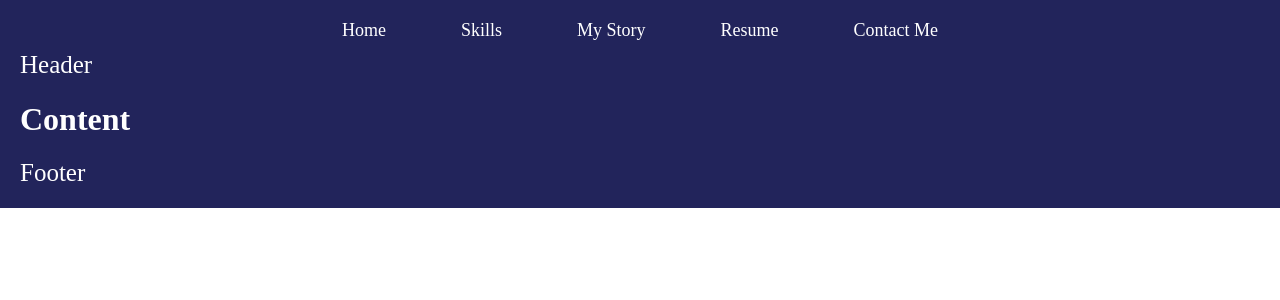
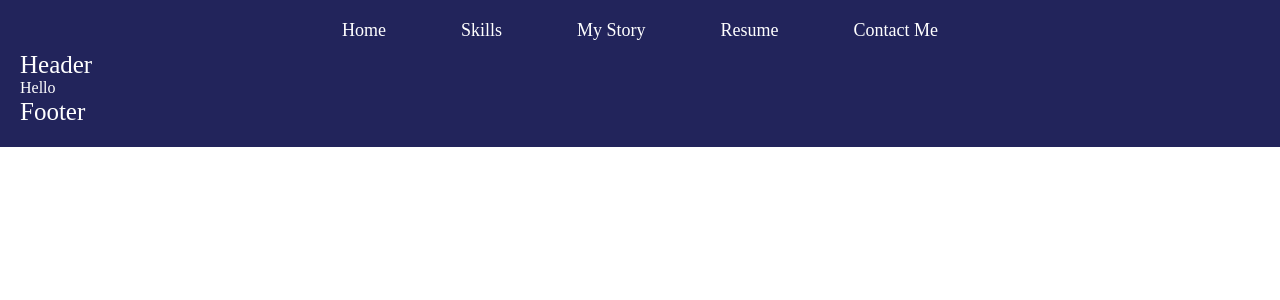
Before and after one commit to Bouderton/about-me, a React (Vite) app in the folder hello-vite/: page / in a window 1280 px wide. Shown: the top 300 px of the page. Built offline with nearby package versions, Linux system fonts and the light colour scheme.

Commit message:
main setup

```diff
--- a/hello-vite/src/components/App/App.jsx
+++ b/hello-vite/src/components/App/App.jsx
@@ -3,7 +3,7 @@ import { useState } from "react";
 // import viteLogo from "./vite.svg";
 import "../../../src/index.css";
 import Header from "../Header/Header";
-
+import Main from "../Main/Main";
 import Footer from "../Footer/Footer";
 
 function App() {
@@ -11,7 +11,7 @@ function App() {
     <>
       <div className="page">
         <Header />
-        <h1>Content</h1>
+        <Main />
         <Footer />
       </div>
     </>
--- /dev/null
+++ b/hello-vite/src/components/Main/Main.jsx
@@ -0,0 +1,15 @@
+import "./Main.css";
+
+const Main = () => {
+  return (
+    <>
+      <div className="main">
+        <div className="main__container">
+          <p>Hello</p>
+        </div>
+      </div>
+    </>
+  );
+};
+
+export default Main;
```
Also changed, not shown: hello-vite/src/components/Main/Main.css (added).
